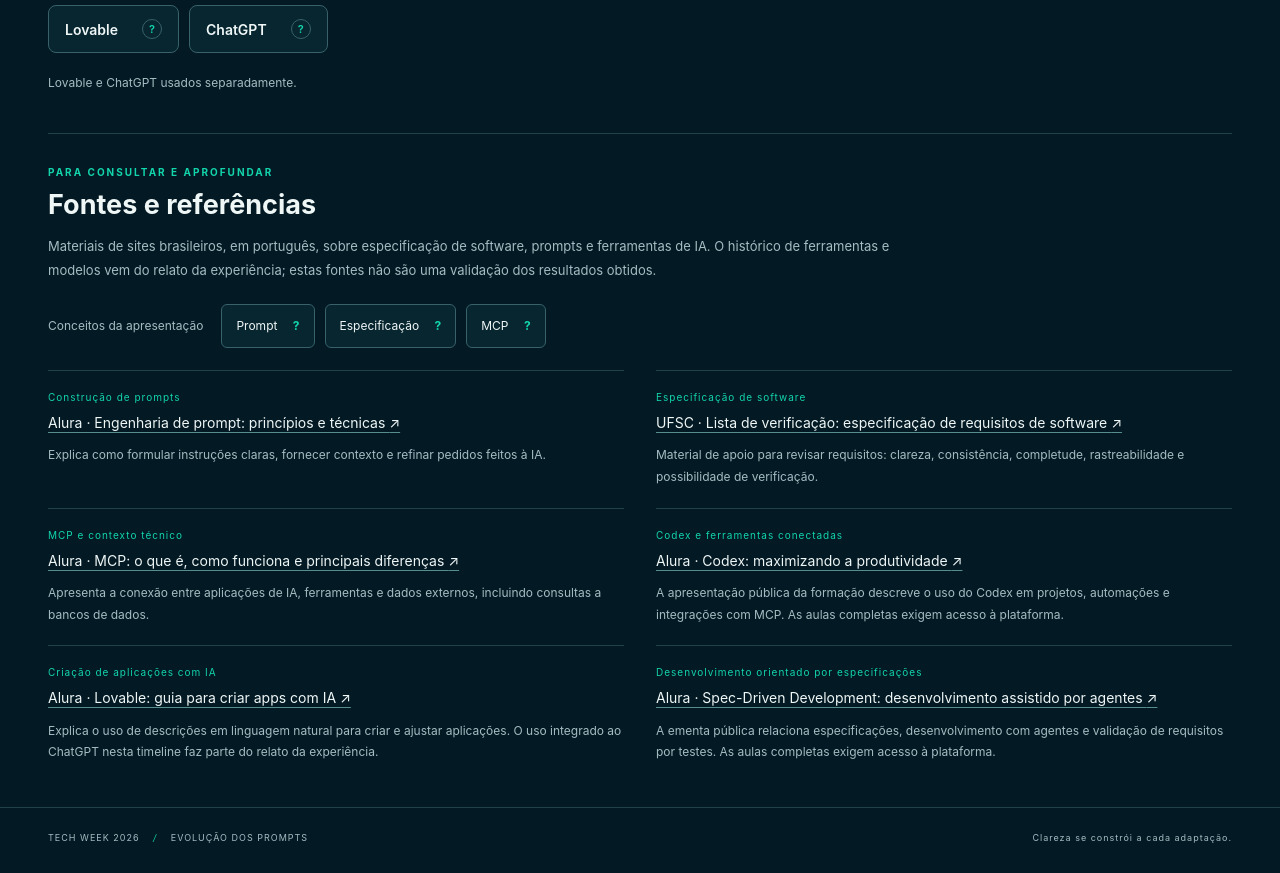
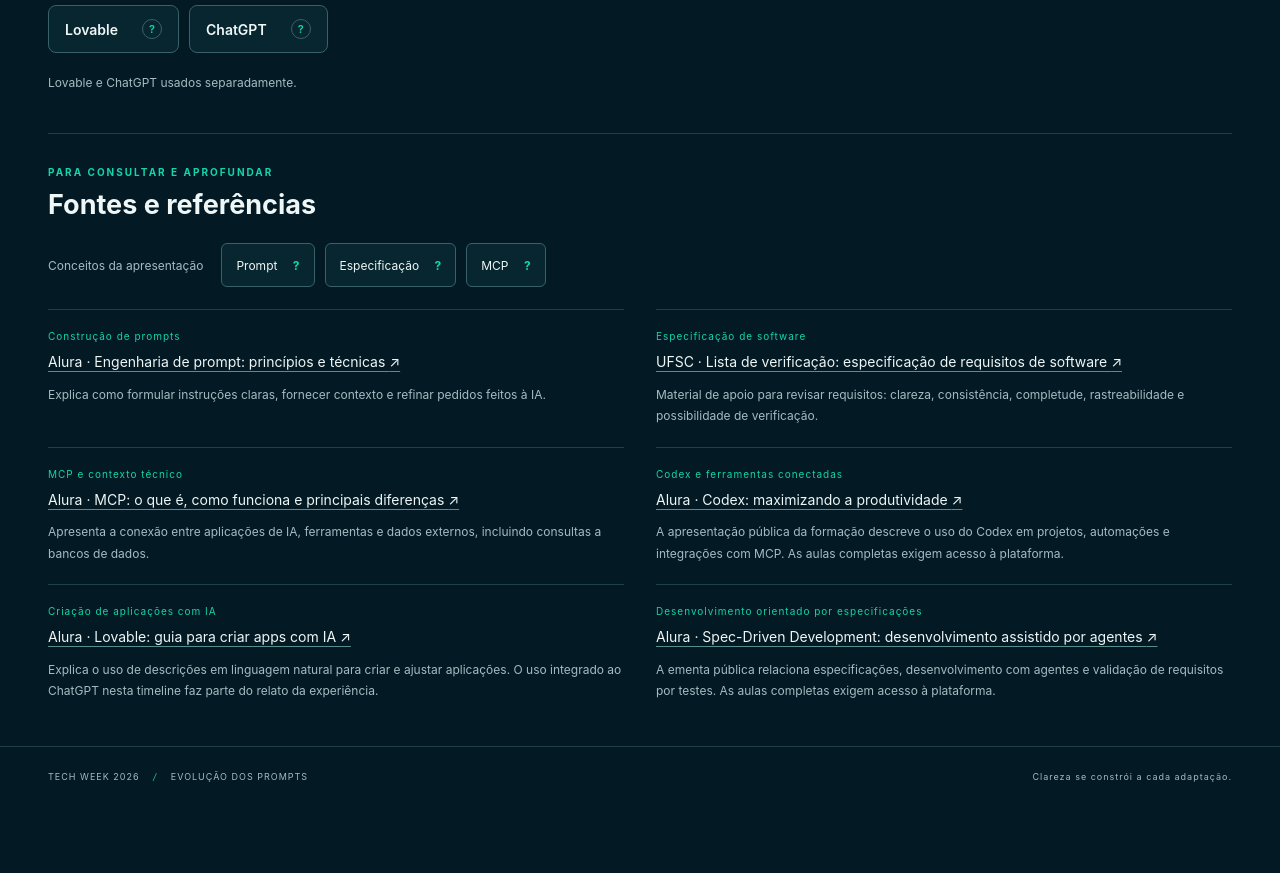
Before and after one commit to ericafrancastro/TechWeek, a plain HTML site: page index.html in a window 1280 px wide. Shown: the part 1320-2193 px from the top of the page. After the commit the page ends 2132 px from the top, so only its background shows below. Drawn offline with Linux system fonts and the light colour scheme.

Commit message:
Update index.html

```diff
--- a/index.html
+++ b/index.html
@@ -13,7 +13,7 @@
 <section id="sdd" class="sdd-note" aria-labelledby="sdd-title" hidden><div><p class="eyebrow">TERCEIRA ADAPTAÇÃO · PROMPT COMPLETO</p><h2 id="sdd-title">Aproximação aos princípios de SDD</h2><p class="sdd-source">Referência conceitual: <a href="https://www.alura.com.br/curso-online-spec-driven-development-desenvolvimento-assistido-por-agentes?c=Naruhodo" target="_blank" rel="noopener noreferrer">Alura · Spec-Driven Development ↗</a></p><p>O prompt passa a mencionar SDD explicitamente: clareza, delimitação de escopo, rastreabilidade e comportamento verificável orientam a elaboração da especificação.</p><p>Na estrutura, isso aparece nas regras numeradas, no escopo e nas dependências explícitas e nos critérios de aceite derivados de regras confirmadas.</p><p class="micro">Síntese editorial do prompt. A orientação é aproveitar esses princípios mantendo o formato definido, sem transformar a entrega em um documento extenso de metodologia SDD.</p></div><blockquote><p class="eyebrow">TRECHO ORIGINAL</p><p>“Não transforme a especificação em um documento extenso de metodologia SDD. Aproveite seus princípios de clareza, delimitação de escopo, rastreabilidade e comportamento verificável, mantendo o formato definido abaixo.”</p></blockquote></section>
 <div class="stage-footer"><p id="progress" aria-live="polite"></p><div><button class="quiet" id="prev" aria-label="Adaptação anterior">← Anterior</button><button class="quiet" id="next" aria-label="Próxima adaptação">Próxima →</button></div></div>
 <section class="tools-panel" aria-labelledby="tools-title"><div class="tools-header"><div><p class="eyebrow" id="tools-stage"></p><h2 id="tools-title">Ferramentas nesta etapa</h2></div><button class="model-chip" data-explain="llm" aria-haspopup="dialog" aria-label="Conhecer o modelo de linguagem"><span>Modelo</span><strong id="model-value"></strong><span class="chip-help" aria-hidden="true">?</span></button></div><p class="tools-hint">Selecione uma ferramenta para saber mais.</p><ul id="tool-list" class="tool-list" aria-label="Ferramentas utilizadas"></ul><div id="tool-connections" class="tool-connections"></div></section>
-<section class="references" aria-labelledby="references-title"><p class="eyebrow">PARA CONSULTAR E APROFUNDAR</p><h2 id="references-title">Fontes e referências</h2><p class="references-intro">Materiais de sites brasileiros, em português, sobre especificação de software, prompts e ferramentas de IA. O histórico de ferramentas e modelos vem do relato da experiência; estas fontes não são uma validação dos resultados obtidos.</p><div class="concept-links"><span>Conceitos da apresentação</span><button class="concept-button" data-explain="prompt" aria-haspopup="dialog">Prompt <span>?</span></button><button class="concept-button" data-explain="specification" aria-haspopup="dialog">Especificação <span>?</span></button><button class="concept-button" data-explain="mcp" aria-haspopup="dialog">MCP <span>?</span></button></div><ul id="reference-list"></ul></section>
+<section class="references" aria-labelledby="references-title"><p class="eyebrow">PARA CONSULTAR E APROFUNDAR</p><h2 id="references-title">Fontes e referências</h2><div class="concept-links"><span>Conceitos da apresentação</span><button class="concept-button" data-explain="prompt" aria-haspopup="dialog">Prompt <span>?</span></button><button class="concept-button" data-explain="specification" aria-haspopup="dialog">Especificação <span>?</span></button><button class="concept-button" data-explain="mcp" aria-haspopup="dialog">MCP <span>?</span></button></div><ul id="reference-list"></ul></section>
 </section></main>
 <footer><span>TECH WEEK 2026 <i> / </i> EVOLUÇÃO DOS PROMPTS</span><span>Clareza se constrói a cada adaptação.</span></footer>
 <dialog id="reader" aria-labelledby="dialog-title"><div class="dialog-top"><div><p class="eyebrow" id="dialog-kicker"></p><h2 id="dialog-title"></h2></div><button class="quiet close" aria-label="Fechar janela">✕</button></div><div class="dialog-tools"><button class="secondary" id="copy">Copiar prompt</button><span id="copy-status" role="status"></span></div><div id="prompt-body" class="prompt-body"></div></dialog>
```
